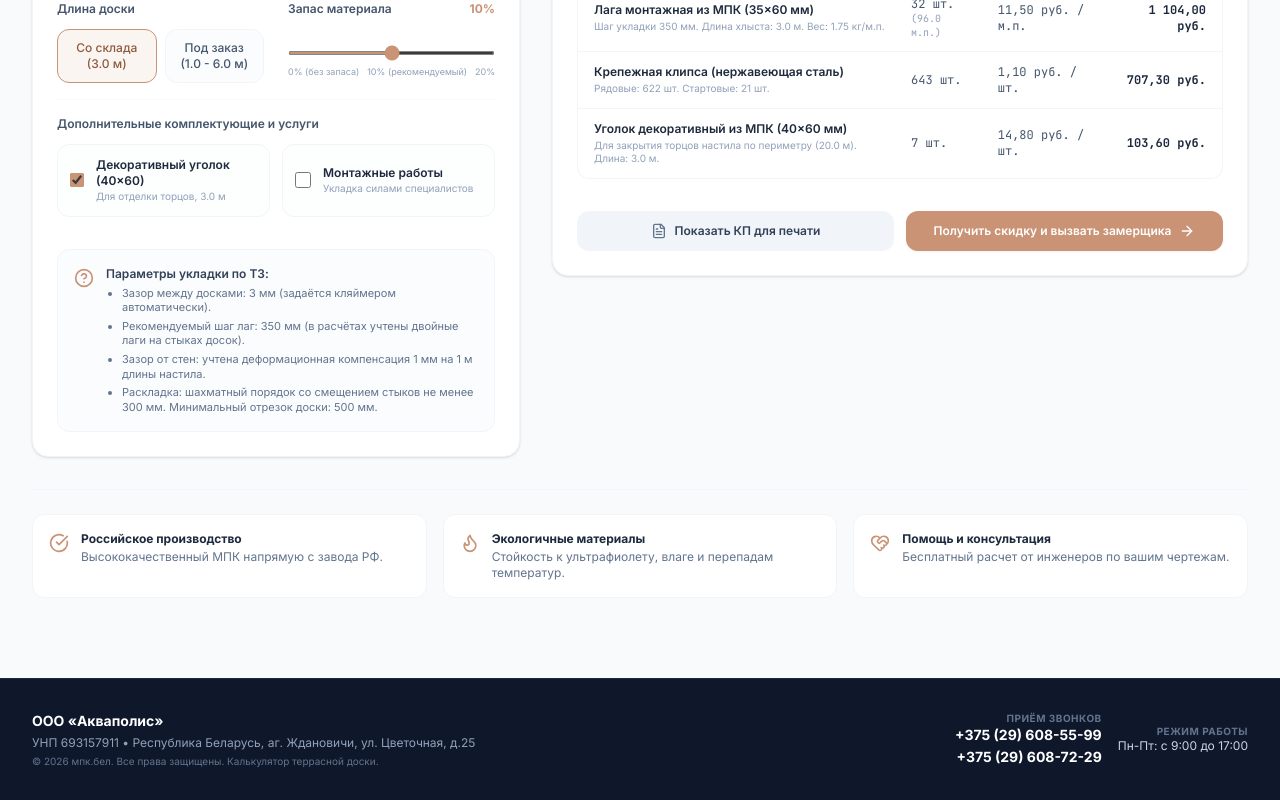
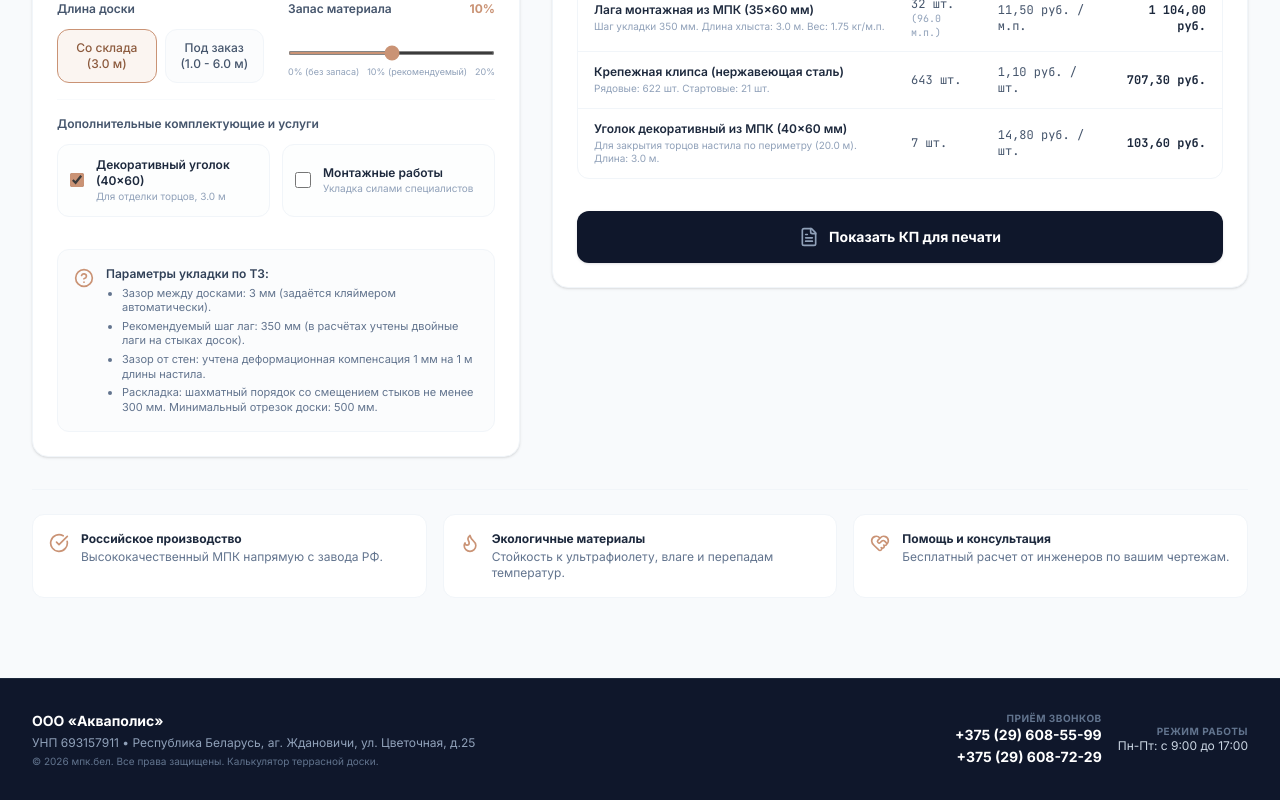
Before and after one commit to aquapolisby-bit/mpk-calculator, a React (Vite) app: page / in a window 1280 px wide. Shown: the part 1467-2267 px from the top of the page. Built offline with nearby package versions, Linux system fonts and the light colour scheme.

Commit message:
refactor(ui): simplify price breakdown actions
Removed the secondary request button and updated the print offer button styles for a cleaner UI.

```diff
--- a/src/App.tsx
+++ b/src/App.tsx
@@ -165,7 +165,6 @@ export default function App() {
               config={config}
               results={results}
               onPrint={() => setShowOffer(true)}
-              onSendRequest={() => setShowOffer(true)}
             />
           </section>
         </div>
--- a/src/components/PriceBreakdown.tsx
+++ b/src/components/PriceBreakdown.tsx
@@ -20,14 +20,12 @@ interface PriceBreakdownProps {
   config: DeckConfig;
   results: CalculationResults;
   onPrint: () => void;
-  onSendRequest: () => void;
 }
 
 export const PriceBreakdown: React.FC<PriceBreakdownProps> = ({
   config,
   results,
   onPrint,
-  onSendRequest,
 }) => {
   const spec = BOARD_SPECS[config.boardType];
   const color = COLORS.find((c) => c.id === config.colorId) || COLORS[0];
@@ -216,25 +214,15 @@ export const PriceBreakdown: React.FC<PriceBreakdownProps> = ({
       </div>
 
       {/* Buttons */}
-      <div className="flex flex-col sm:flex-row gap-3 pt-2">
+      <div className="pt-2">
         <button
           type="button"
           id="print-offer-btn"
           onClick={onPrint}
-          className="flex-1 px-4 py-3 bg-slate-100 hover:bg-slate-200 text-slate-700 font-semibold rounded-xl text-xs flex items-center justify-center gap-2 transition-all"
+          className="w-full px-5 py-4 bg-slate-900 text-white font-bold rounded-xl text-sm flex items-center justify-center gap-2.5 transition-all duration-300 hover:bg-brand cursor-pointer shadow-sm shadow-slate-900/10 hover:shadow-md hover:shadow-brand/20 hover:scale-[1.01]"
         >
-          <FileText className="w-4 h-4 text-slate-500" />
+          <FileText className="w-5 h-5 text-slate-400" />
           Показать КП для печати
-        </button>
-
-        <button
-          type="button"
-          id="send-request-btn"
-          onClick={onSendRequest}
-          className="flex-1 px-4 py-3 bg-brand hover:bg-brand-hover text-white font-semibold rounded-xl text-xs flex items-center justify-center gap-2 shadow-sm shadow-brand/10 transition-all"
-        >
-          Получить скидку и вызвать замерщика
-          <ArrowRight className="w-4 h-4" />
         </button>
       </div>
     </div>
```
